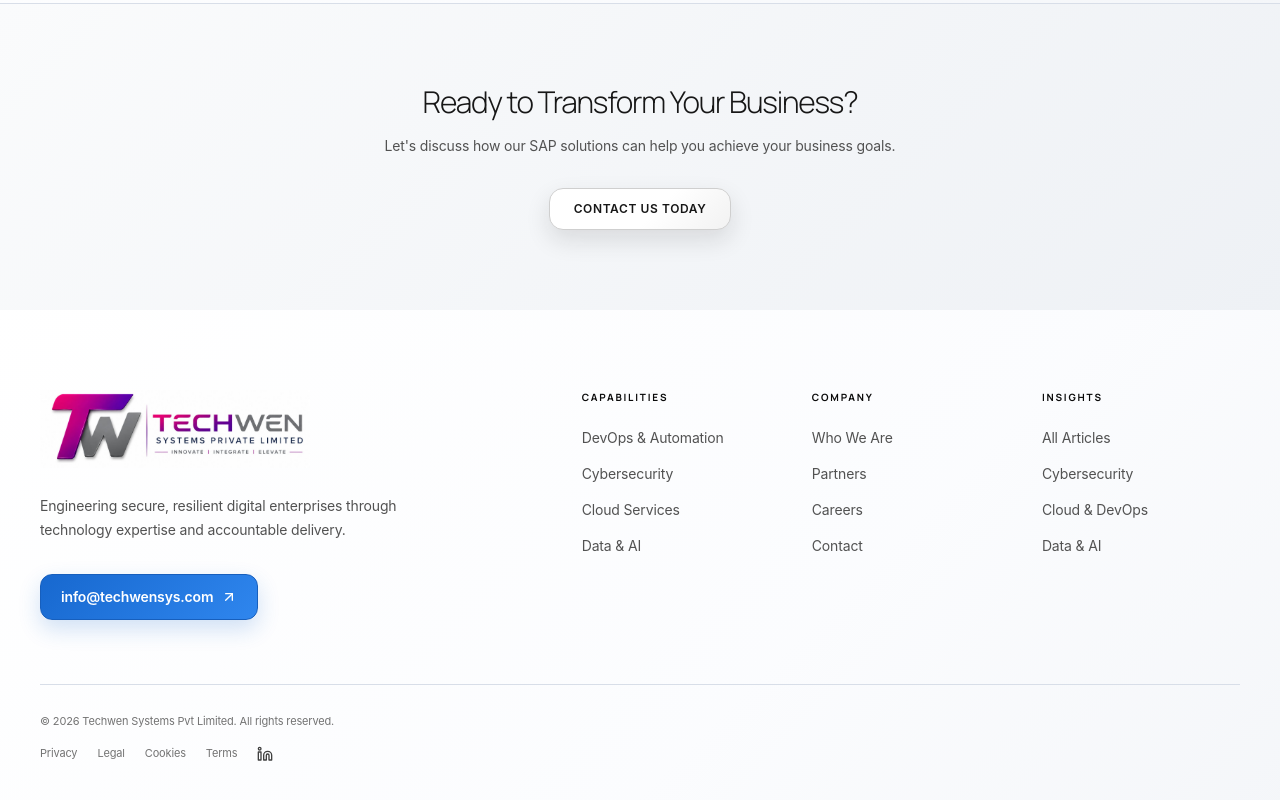
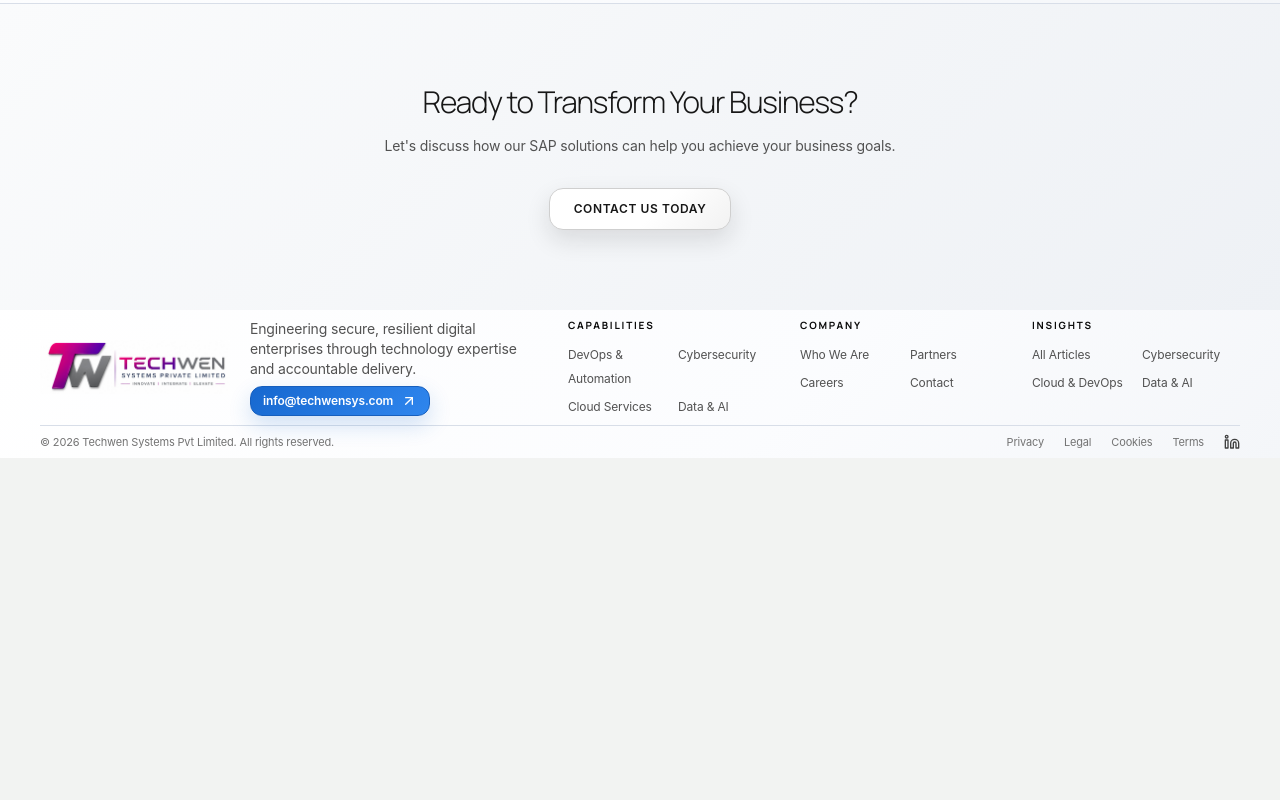
Before and after one commit to maheshvemula898-del/techwin, a React (Vite) app: page /about in a window 1280 px wide. Shown: the part 2381-3181 px from the top of the page. After the commit the page ends 2839 px from the top, so only its background shows below. Built offline with nearby package versions, Linux system fonts and the light colour scheme; no server answers; the HTML template or start-up script is replaced by a standard one.

Commit message:
Compact desktop footer layout

```diff
--- a/src/components/layout/Footer.tsx
+++ b/src/components/layout/Footer.tsx
@@ -33,28 +33,28 @@ const groups = [
 
 export const Footer = () => (
   <footer className="site-footer bg-white text-neutral-950">
-    <div className="mx-auto max-w-[1512px] px-5 py-8 lg:px-10 lg:py-20">
-      <div className="grid gap-6 border-b border-neutral-200 pb-8 lg:grid-cols-[1.5fr_2fr] lg:gap-12 lg:pb-16">
-        <div>
-          <Link to="/" aria-label="Techwen Systems home" className="brand-logo-shell inline-flex">
-            <img src="/assets/techwen-systems-logo.jpeg" alt="Techwen Systems Private Limited" loading="lazy" decoding="async" className="brand-logo brand-logo-footer" />
+    <div className="mx-auto max-w-[1512px] px-5 py-8 lg:px-10 lg:py-2">
+      <div className="grid gap-6 border-b border-neutral-200 pb-8 lg:grid-cols-[1.5fr_2fr] lg:gap-6 lg:pb-2">
+        <div className="lg:grid lg:grid-cols-[190px_1fr] lg:items-center lg:gap-x-5">
+          <Link to="/" aria-label="Techwen Systems home" className="brand-logo-shell inline-flex lg:col-start-1 lg:row-span-2 lg:row-start-1 lg:self-center">
+            <img src="/assets/techwen-systems-logo.jpeg" alt="Techwen Systems Private Limited" loading="lazy" decoding="async" className="brand-logo brand-logo-footer lg:h-[54px] lg:w-[190px]" />
           </Link>
-          <p className="mt-3 max-w-sm text-sm leading-5 text-neutral-600 lg:mt-5 lg:leading-6">
+          <p className="mt-3 max-w-sm text-sm leading-5 text-neutral-600 lg:col-start-2 lg:row-start-1 lg:mt-0">
             Engineering secure, resilient digital enterprises through technology expertise and accountable delivery.
           </p>
-          <a href="mailto:info@techwensys.com" className="footer-email mt-4 inline-flex items-center gap-2 px-4 py-2.5 text-sm font-semibold lg:mt-8 lg:px-5 lg:py-3">
+          <a href="mailto:info@techwensys.com" className="footer-email mt-4 inline-flex items-center gap-2 px-4 py-2.5 text-sm font-semibold lg:col-start-2 lg:row-start-2 lg:mt-1 lg:w-fit lg:px-3 lg:py-1.5 lg:text-xs">
             info@techwensys.com <ArrowUpRight className="h-4 w-4" />
           </a>
         </div>
 
-        <div className="grid grid-cols-3 gap-4 sm:gap-6 lg:gap-8">
+        <div className="grid grid-cols-3 gap-4 sm:gap-6 lg:gap-6">
           {groups.map((group) => (
             <div key={group.title}>
               <h3 className="text-[10px] font-bold uppercase tracking-[0.18em] text-neutral-950">{group.title}</h3>
-              <ul className="mt-3 space-y-2 lg:mt-5 lg:space-y-3">
+              <ul className="mt-3 space-y-2 lg:mt-2 lg:grid lg:grid-cols-2 lg:gap-x-3 lg:gap-y-1 lg:space-y-0">
                 {group.links.map(([label, href]) => (
                   <li key={`${label}-${href}`}>
-                    <Link to={href} className="text-xs text-neutral-600 transition-colors hover:text-red-700 sm:text-sm">{label}</Link>
+                    <Link to={href} className="text-xs text-neutral-600 transition-colors hover:text-red-700 sm:text-sm lg:text-xs">{label}</Link>
                   </li>
                 ))}
               </ul>
@@ -63,7 +63,7 @@ export const Footer = () => (
         </div>
       </div>
 
-      <div className="flex flex-col items-start gap-2 pt-4 text-[9px] text-neutral-500 sm:text-[11px] lg:gap-4 lg:pt-7">
+      <div className="flex flex-col items-start gap-2 pt-4 text-[9px] text-neutral-500 sm:text-[11px] lg:flex-row lg:items-center lg:justify-between lg:gap-4 lg:pt-2">
         <p>© 2026 Techwen Systems Pvt Limited. All rights reserved.</p>
         <div className="flex items-center gap-3 whitespace-nowrap sm:gap-5">
           <Link to="/privacy">Privacy</Link>
```
